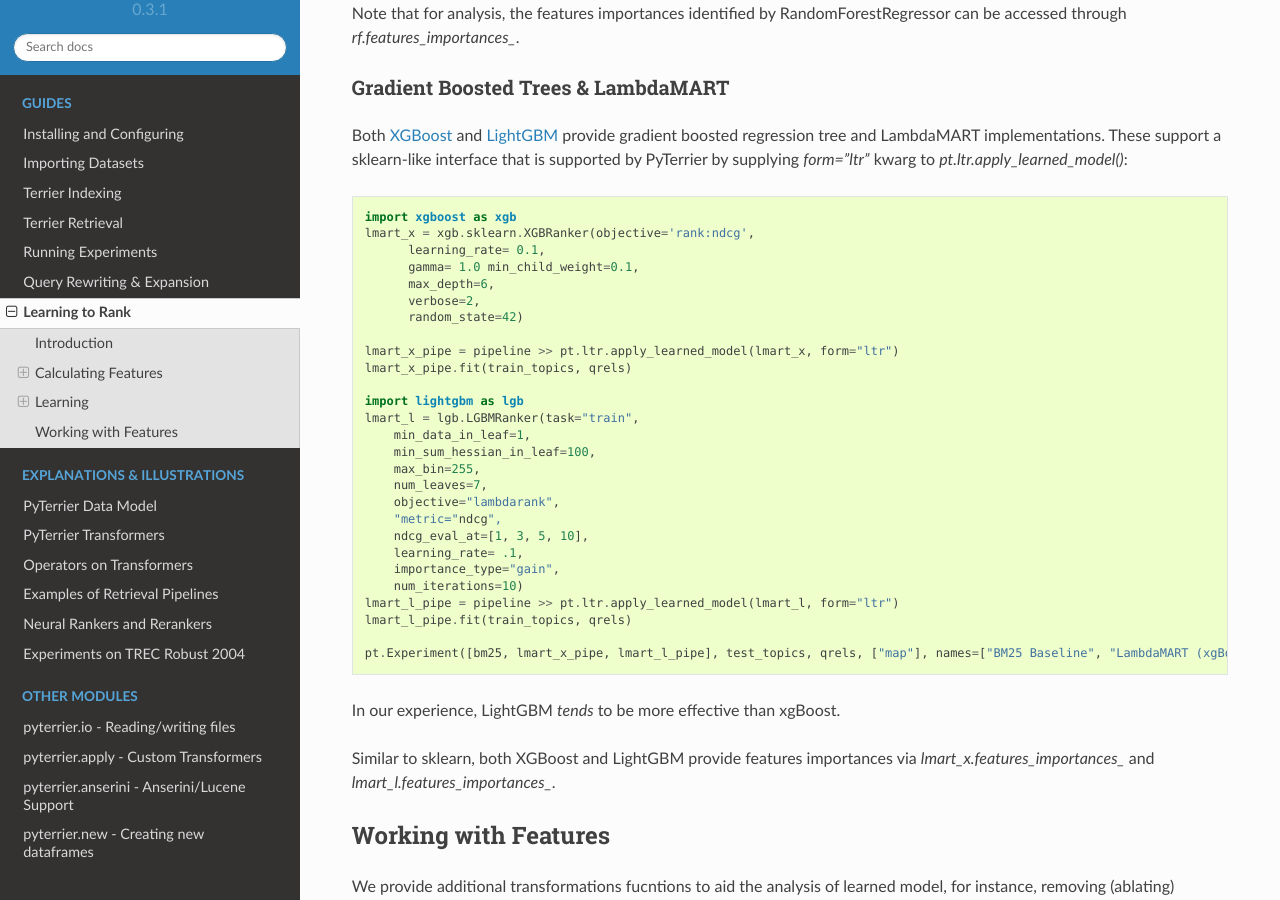
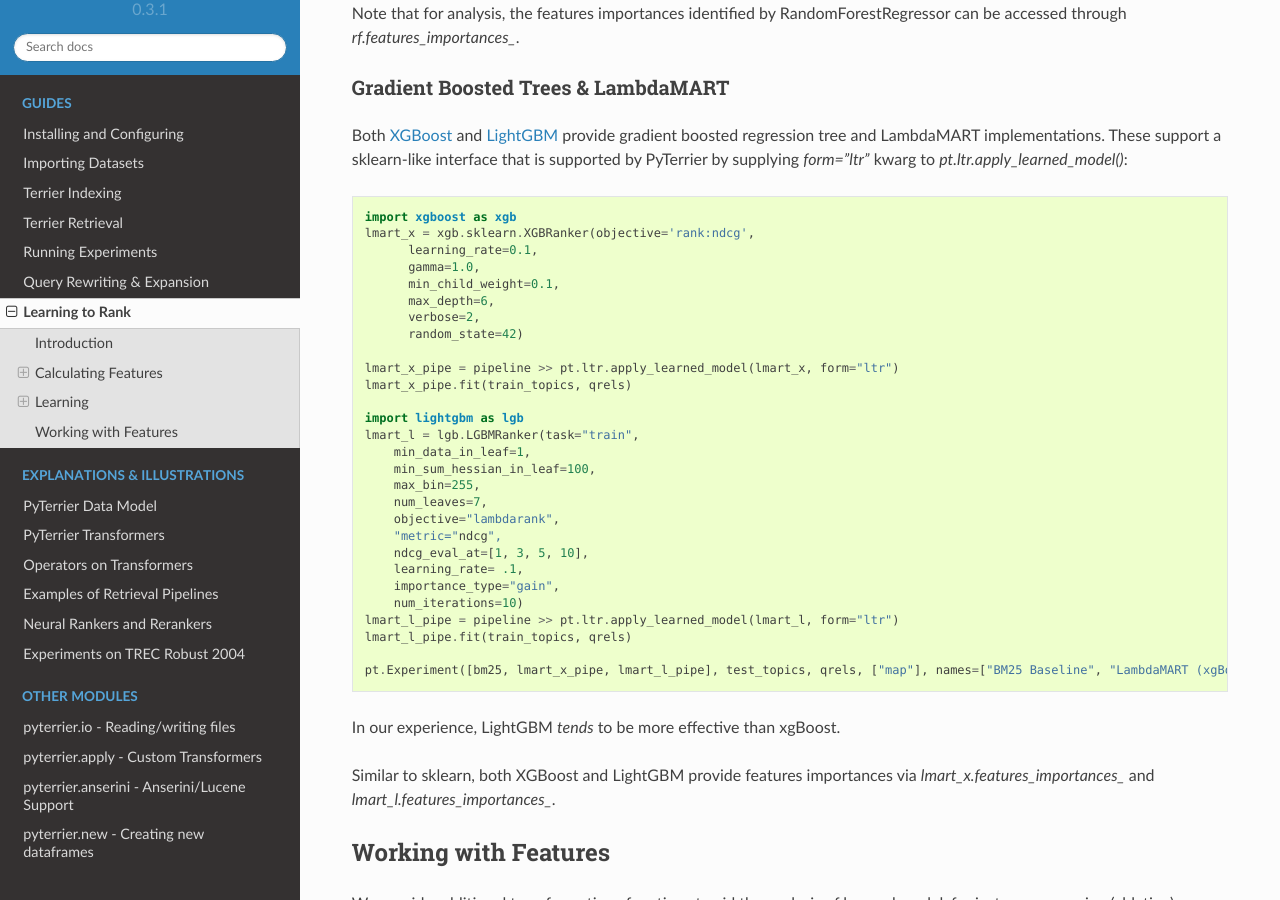
Before and after one commit to terrier-org/pyterrier, a Sphinx documentation site: the page built from docs/ltr.rst, in a window 1280 px wide and 900 px high, scrolled down 2203 px. Built offline with Sphinx 7.4.7 and the Read the Docs theme 2.0.0, drawn with Linux system fonts in a browser that asks for light colours; the version number is read from the project's files by our own code.

Commit message:
fix spacing, missing comma

```diff
--- a/docs/ltr.rst
+++ b/docs/ltr.rst
@@ -110,8 +110,9 @@
 
     import xgboost as xgb
     lmart_x = xgb.sklearn.XGBRanker(objective='rank:ndcg',
-          learning_rate= 0.1,
-          gamma= 1.0 min_child_weight=0.1,
+          learning_rate=0.1,
+          gamma=1.0,
+          min_child_weight=0.1,
           max_depth=6,
           verbose=2,
           random_state=42)
```
